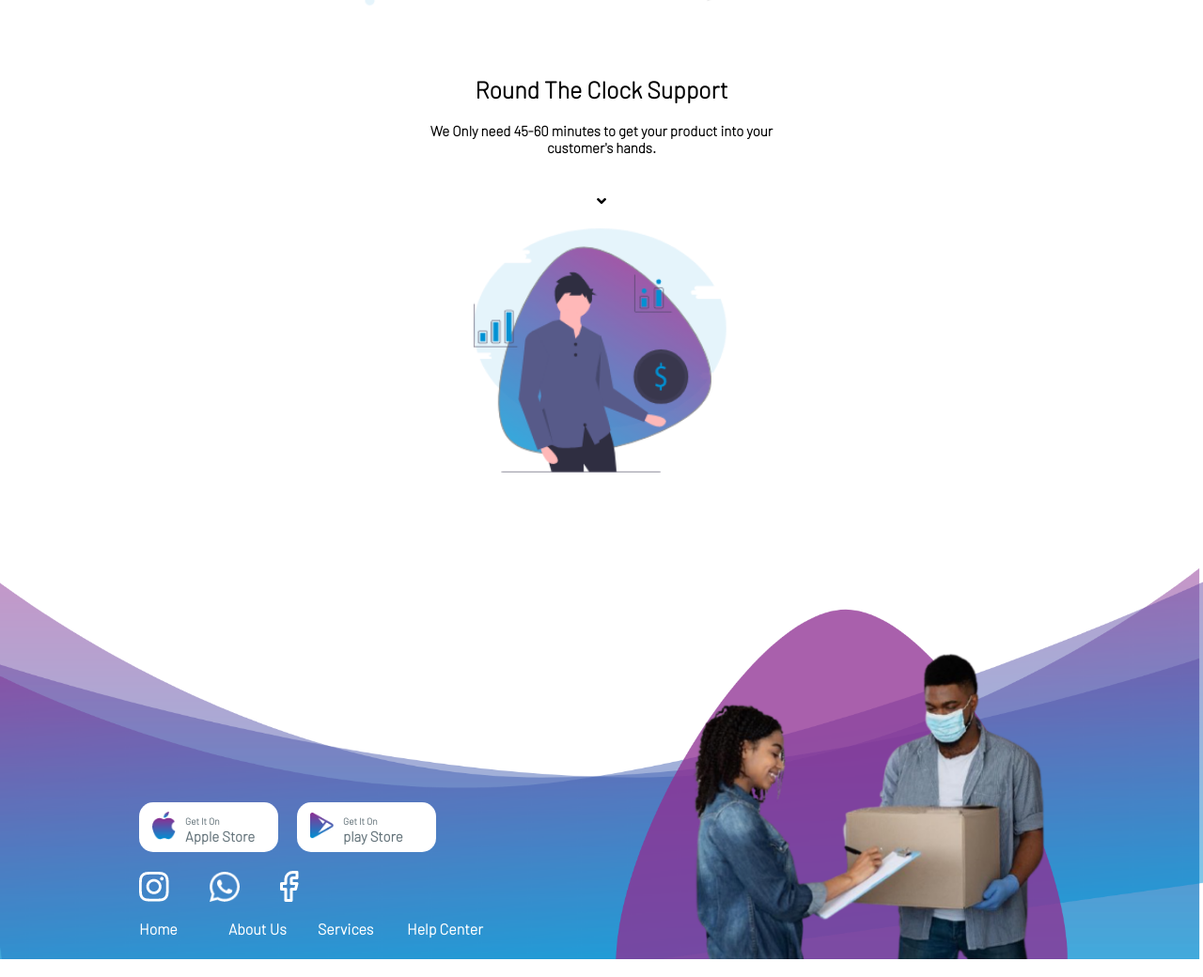
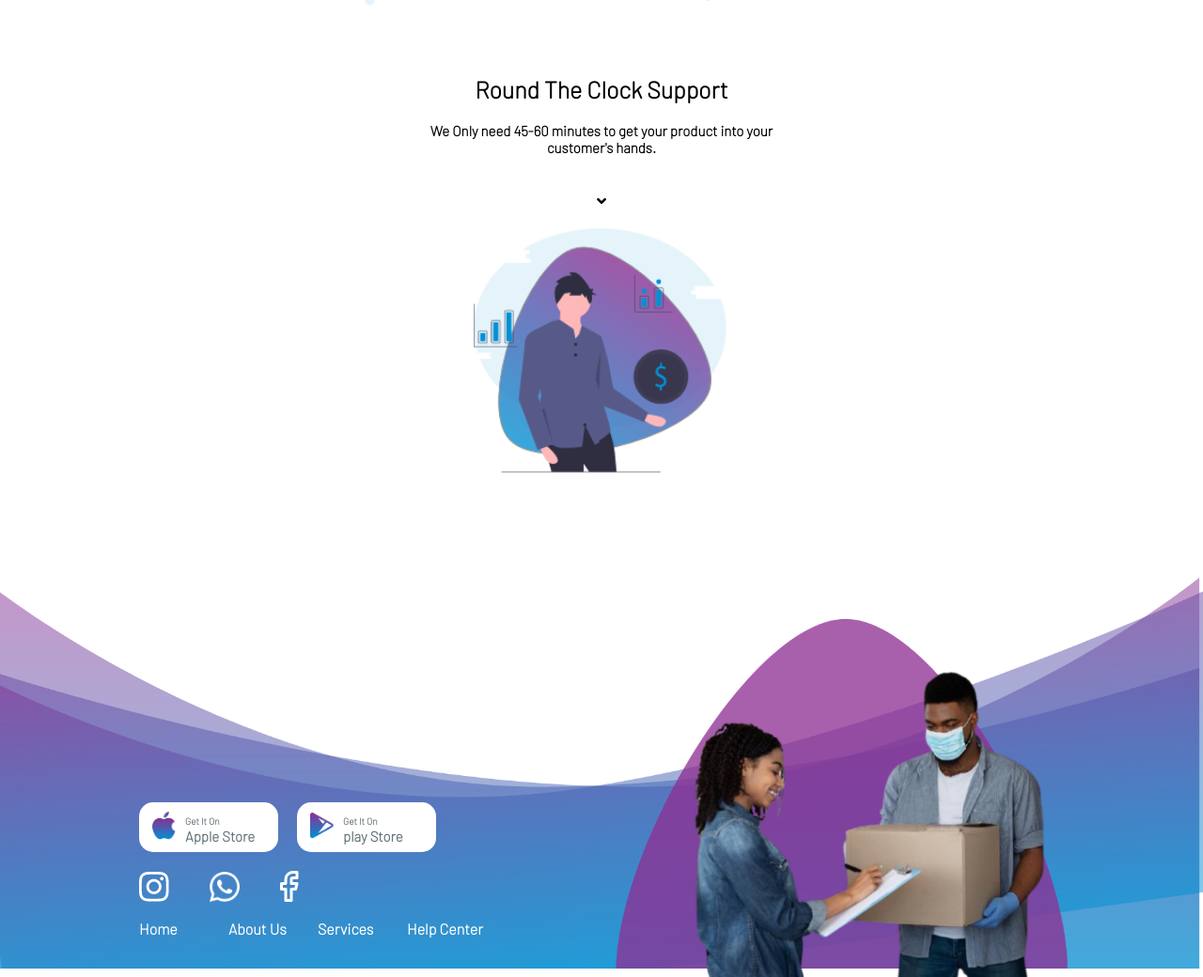
Before and after one commit to moM3aty/KUDZUKA, a plain HTML site: page index.html in a window 1280 px wide. Shown: the part 3421-4461 px from the top of the page at 94% size. Drawn offline with nearby package versions, Linux system fonts and the light colour scheme.

Commit message:
Update index.css

```diff
--- a/style.css/index.css
+++ b/style.css/index.css
@@ -395,10 +395,10 @@ header .headerDisplay .headerimg .bottomPhoto img{
         position: absolute;
         width: 59%;
         left: 30%;
-        bottom: -190%;
+        bottom: -202%;
     }
     footer .img{
-        bottom: -192%;
+        bottom: -198%;
         width: 100%;
         position: absolute;
     }
```
